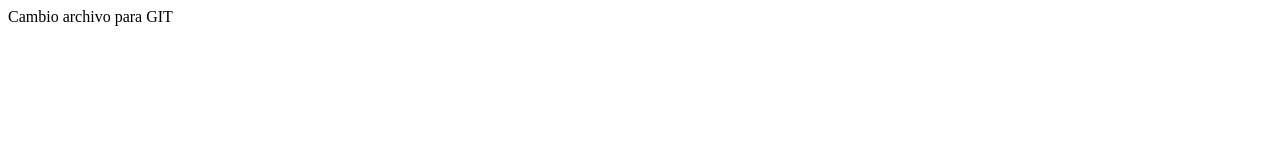
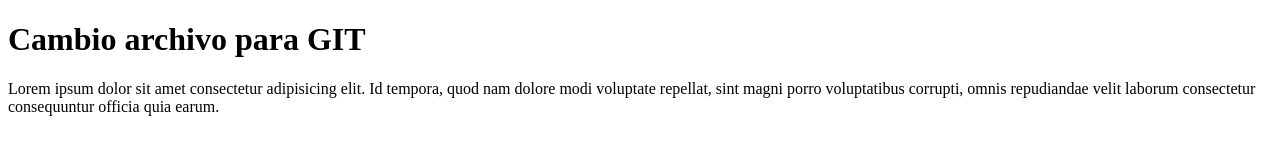
Before and after one commit to leonadharmica/proyectoaccenture, a plain HTML site: page index.html in a window 1280 px wide. Drawn offline with Linux system fonts and the light colour scheme.

Commit message:
<Añadi parrafo>

```diff
--- a/index.html
+++ b/index.html
@@ -7,7 +7,8 @@
     <title>Document</title>
 </head>
 <body>
-    Cambio archivo para GIT
+    <h1>Cambio archivo para GIT</h1>
+    <p>Lorem ipsum dolor sit amet consectetur adipisicing elit. Id tempora, quod nam dolore modi voluptate repellat, sint magni porro voluptatibus corrupti, omnis repudiandae velit laborum consectetur consequuntur officia quia earum.</p>
 </body>
 
 </html>
```
